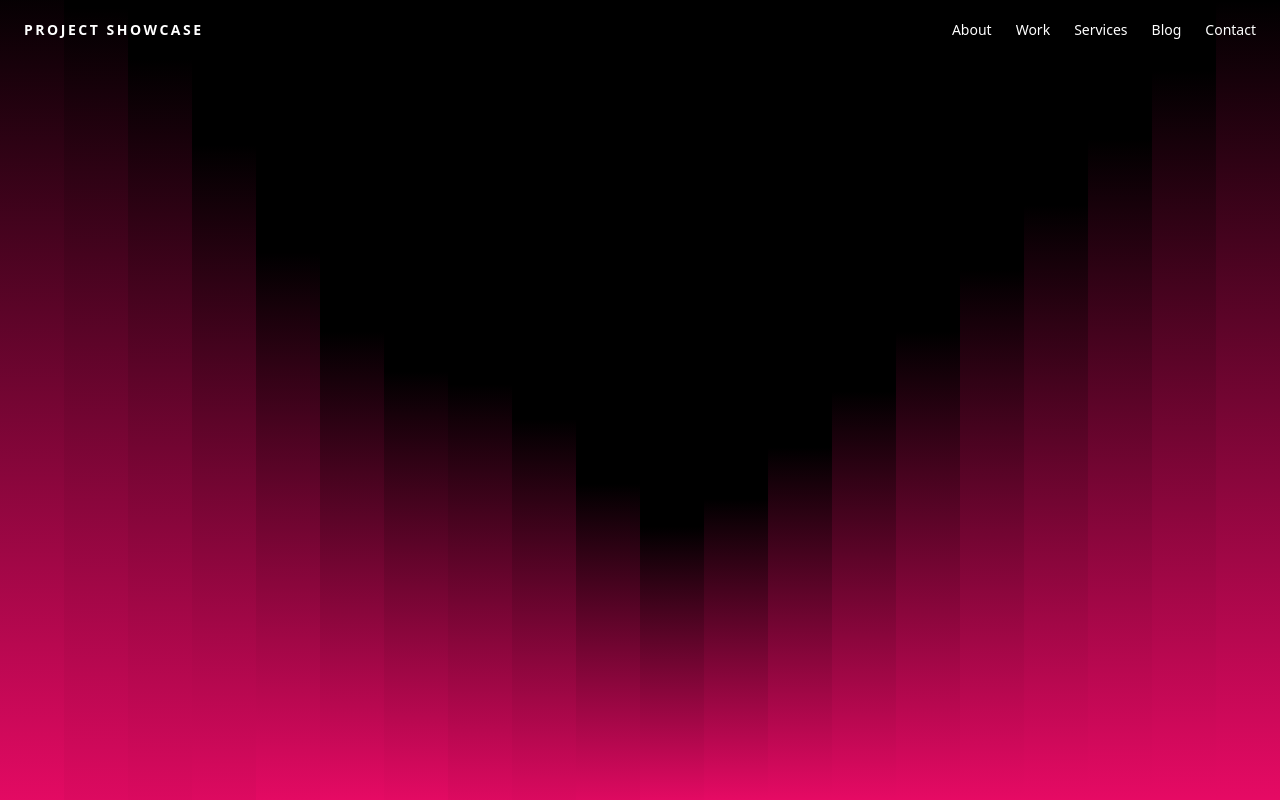
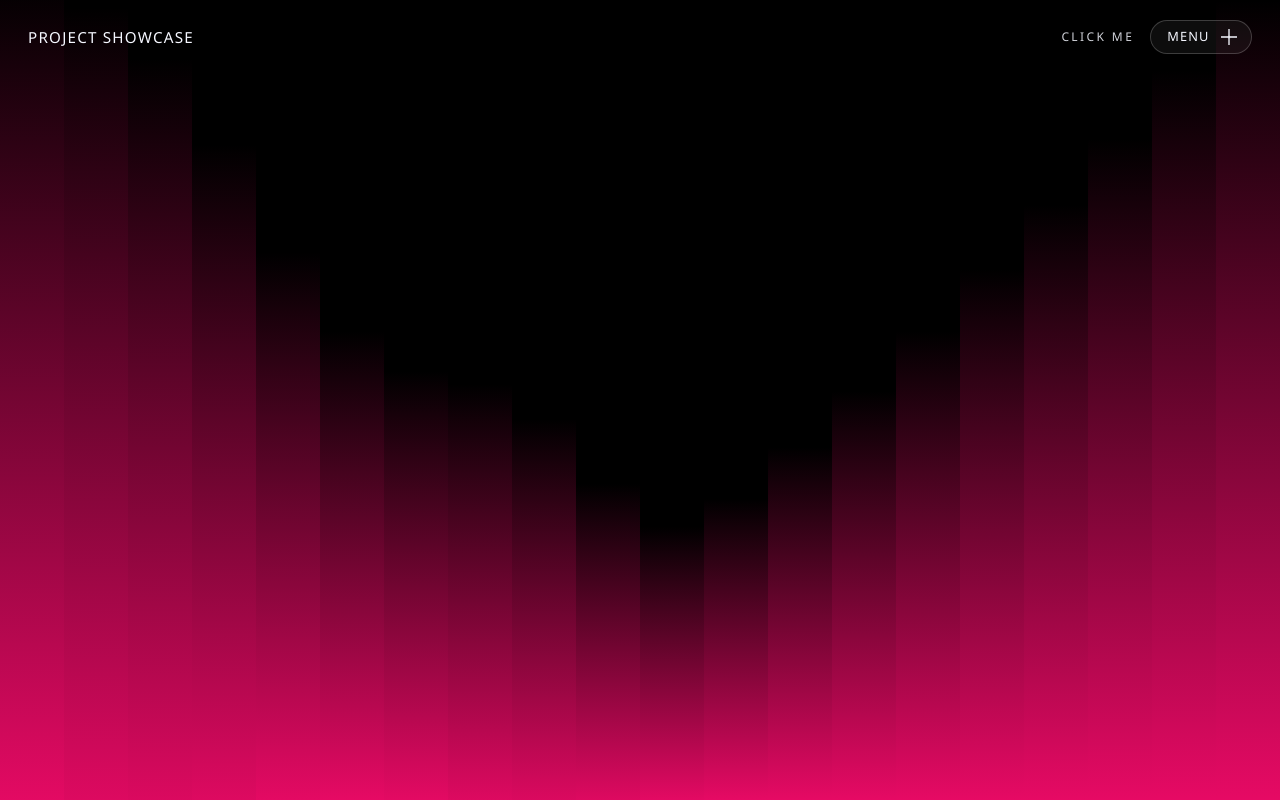
Before and after one commit to jaivanshchawla/FUNshowcase, a Next.js app: page / in a window 1280 px wide. Built offline with nearby package versions, Linux system fonts and the light colour scheme.

Commit message:
bg fix with nav

```diff
--- a/src/app/page.js
+++ b/src/app/page.js
@@ -1,6 +1,7 @@
 "use client";
 
 import { motion } from "motion/react";
+import { Component } from "@/components/ui/sterling-gate-kinetic-navigation";
 
 function GradientBars({ bars = 20, colors = ["#e60a64", "transparent"] }) {
   const gradientStyle = `linear-gradient(to top, ${colors.join(", ")})`;
@@ -38,30 +39,24 @@ function GradientBars({ bars = 20, colors = ["#e60a64", "transparent"] }) {
   );
 }
 
-function TopNav() {
-  return (
-    <header className="absolute inset-x-0 top-0 z-20">
-      <nav className="mx-auto flex w-full max-w-7xl items-center justify-between px-6 py-5 text-white">
-        <a href="#" className="text-sm font-semibold tracking-[0.18em] uppercase">
-          Project Showcase
-        </a>
-        <div className="flex items-center gap-6 text-sm font-medium">
-          <a href="#">About</a>
-          <a href="#">Work</a>
-          <a href="#">Services</a>
-          <a href="#">Blog</a>
-          <a href="#">Contact</a>
-        </div>
-      </nav>
-    </header>
-  );
-}
-
 export default function Home() {
   return (
     <main className="relative h-screen w-screen overflow-hidden bg-black">
       <GradientBars />
-      <TopNav />
+      <div className="absolute inset-0 z-10">
+        <Component />
+      </div>
+      <style jsx global>{`
+        .sgkn-root {
+          background: transparent !important;
+        }
+        .backdrop-layer,
+        .backdrop-layer.first,
+        .backdrop-layer.second,
+        .overlay {
+          background: transparent !important;
+        }
+      `}</style>
     </main>
   );
 }
```
